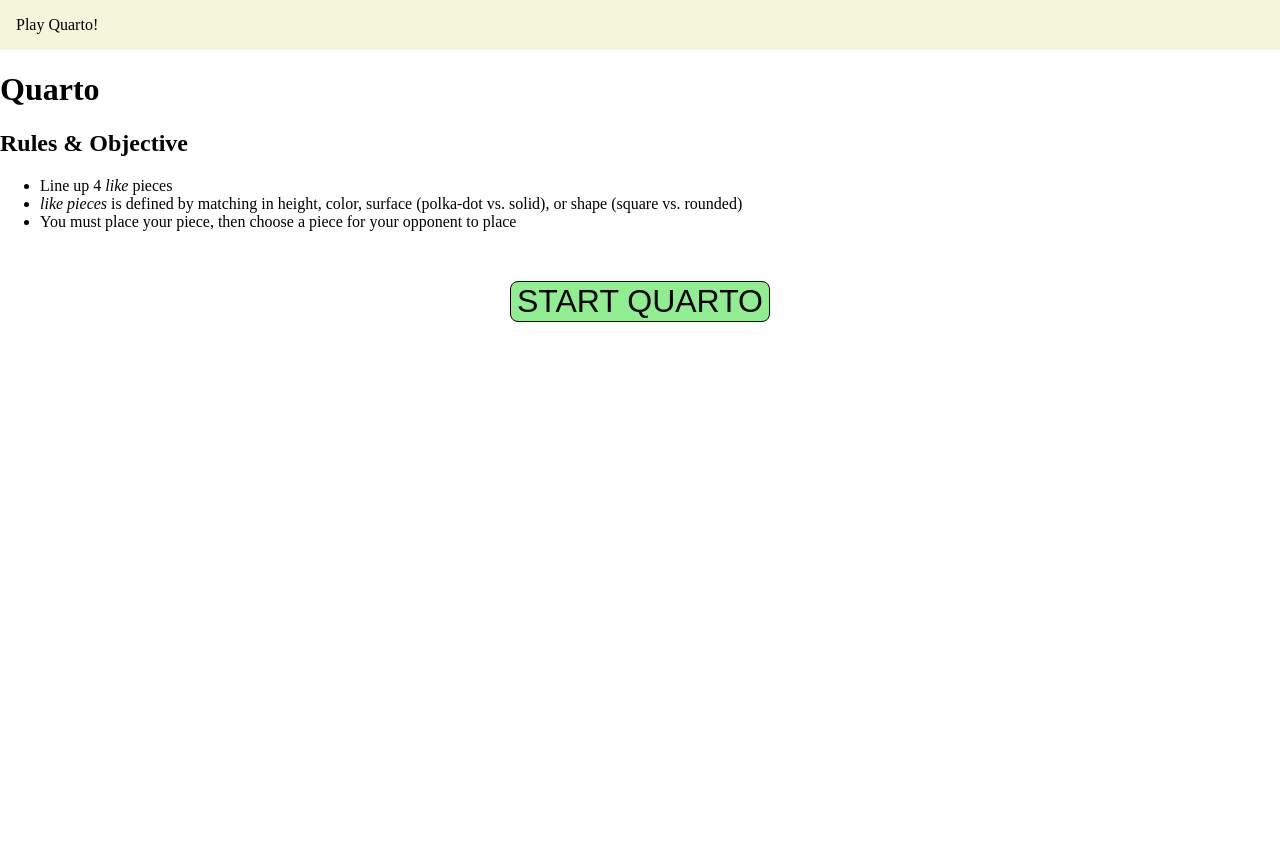
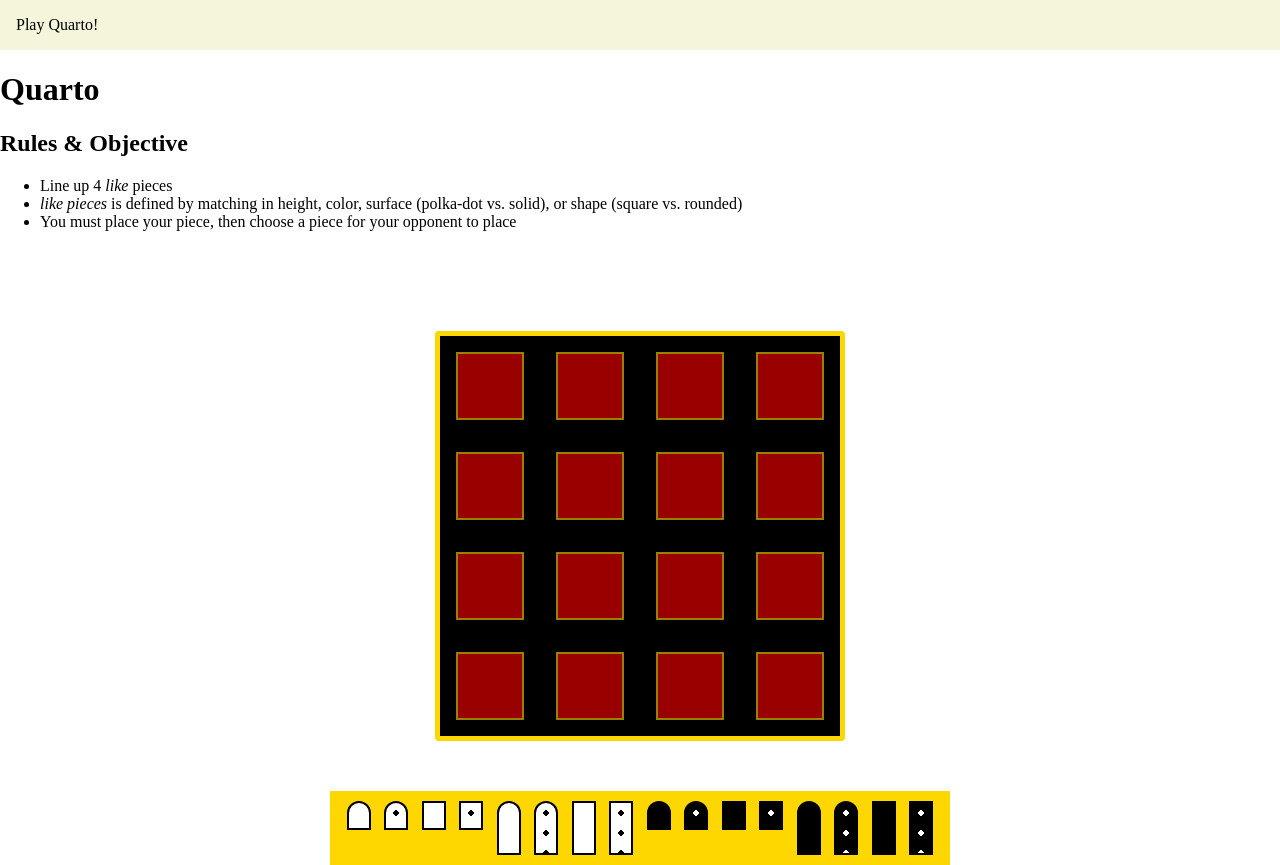
Before and after one commit to jmerz826/Quarto, a React (Vite) app: page / in a window 1280 px wide. Shown: the top 865 px of the page. Before the commit the page ends 800 px from the top, so only its background shows below. Built offline with nearby package versions, Linux system fonts and the light colour scheme.

Commit message:
can drop pieces

```diff
--- a/src/components/Home.tsx
+++ b/src/components/Home.tsx
@@ -17,7 +17,7 @@ const StyledStartButton = styled.button`
 `;
 
 const Home = () => {
-  const [gameStarted, setGameStarted] = useState(false);
+  const [gameStarted, setGameStarted] = useState(true);
   return (
     <main>
       <h1>Quarto</h1>
@@ -39,7 +39,7 @@ const Home = () => {
       {gameStarted ? (
         <Board />
       ) : (
-        <StyledStartButton onClick={() => setGameStarted(true)}>
+        <StyledStartButton onClick={() => setGameStarted(!gameStarted)}>
           start quarto
         </StyledStartButton>
       )}
--- a/src/components/game/Board.tsx
+++ b/src/components/game/Board.tsx
@@ -1,9 +1,9 @@
 import styled from "styled-components";
 import { Row } from "./Row";
-import { useState } from "react";
+import { useState, createContext, useEffect, ReactNode, useMemo } from "react";
 import { PiecesTray } from "./PiecesTray";
 import { IPiece } from "./Piece";
-import { generateIterations } from "./pieceMap";
+import { generateInitialPieces } from "./pieceMap";
 
 const StyledBoard = styled.div`
   height: 400px;
@@ -15,22 +15,52 @@ const StyledBoard = styled.div`
   border-radius: 4px;
 `;
 
-const Board = () => {
+export interface IAvailablePieces {
+  availablePieces: IPiece[];
+  setAvailablePieces: React.Dispatch<React.SetStateAction<IPiece[]>>;
+}
+
+interface IContextProviderProps {
+  children?: ReactNode;
+}
+
+const AvailablePiecesContext = createContext<IAvailablePieces | undefined>(
+  undefined
+);
+
+const AvailablePiecesContextProvider = (props: IContextProviderProps) => {
+  const { children } = props;
   const [availablePieces, setAvailablePieces] = useState<IPiece[]>(
-    generateIterations()
+    generateInitialPieces()
+  );
+
+  const memoizedValue = useMemo(
+    () => ({
+      availablePieces,
+      setAvailablePieces,
+    }),
+    [availablePieces]
   );
 
   return (
-    <>
+    <AvailablePiecesContext.Provider value={memoizedValue}>
+      {children}
+    </AvailablePiecesContext.Provider>
+  );
+};
+
+const Board = () => {
+  return (
+    <AvailablePiecesContextProvider>
       <StyledBoard>
         <Row />
         <Row />
         <Row />
         <Row />
       </StyledBoard>
-      <PiecesTray availablePieces={availablePieces} />
-    </>
+      <PiecesTray />
+    </AvailablePiecesContextProvider>
   );
 };
 
-export { Board };
+export { Board, AvailablePiecesContext };
--- a/src/components/game/Piece.tsx
+++ b/src/components/game/Piece.tsx
@@ -1,5 +1,8 @@
 import classNames from "classnames";
 import styled from "styled-components";
+import { useState, DragEventHandler, useContext } from "react";
+import { AvailablePiecesContext, IAvailablePieces } from "./Board";
+
 export interface IPiece {
   color: "light" | "dark";
   shape: "square" | "rounded";
@@ -14,9 +17,41 @@ const StyledPiece = styled.div`
 `;
 
 const Piece = ({ color, height, shape, pattern }: IPiece) => {
+  const [placed, setPlaced] = useState(false);
+  const { availablePieces, setAvailablePieces } = useContext(
+    AvailablePiecesContext
+  ) as IAvailablePieces;
+
+  const handleDragStart = (event: React.DragEvent<HTMLDivElement>) => {
+    const draggedElement = event.target as HTMLDivElement;
+    event.dataTransfer.setData(
+      "text/plain",
+      JSON.stringify(draggedElement.classList)
+    );
+  };
+
+  const handleDrag: DragEventHandler = (e) => {
+    setPlaced(true);
+    const currentPieceClasses = [...(e.target as HTMLElement).classList];
+    setAvailablePieces((availablePieces) =>
+      availablePieces.filter(
+        ({ color, height, pattern, shape }) =>
+          !(
+            currentPieceClasses.includes(color) &&
+            currentPieceClasses.includes(height) &&
+            currentPieceClasses.includes(pattern) &&
+            currentPieceClasses.includes(shape)
+          )
+      )
+    );
+  };
+
   return (
     <StyledPiece
       className={classNames(color, height, shape, pattern, "piece")}
+      onDragStart={handleDragStart}
+      onDragEnd={handleDrag}
+      draggable={!placed}
     />
   );
 };
--- a/src/components/game/PiecesTray.tsx
+++ b/src/components/game/PiecesTray.tsx
@@ -1,5 +1,7 @@
 import styled from "styled-components";
-import { IPiece, Piece } from "./Piece";
+import { Piece } from "./Piece";
+import { useContext } from "react";
+import { AvailablePiecesContext, IAvailablePieces } from "./Board";
 
 const StyledPiecesTray = styled.div`
   background-color: gold;
@@ -10,11 +12,11 @@ const StyledPiecesTray = styled.div`
   justify-content: space-around;
   padding: 10px;
 `;
-interface Props {
-  availablePieces: IPiece[];
-}
-const PiecesTray = (props: Props) => {
-  const { availablePieces } = props;
+
+const PiecesTray = () => {
+  const { availablePieces } = useContext(
+    AvailablePiecesContext
+  ) as IAvailablePieces;
   return (
     <StyledPiecesTray>
       {availablePieces.map(({ color, shape, pattern, height }) => {
--- a/src/components/game/Tile.tsx
+++ b/src/components/game/Tile.tsx
@@ -1,4 +1,7 @@
 import styled from "styled-components";
+import { useState, DragEventHandler, useContext } from "react";
+import { AvailablePiecesContext, IAvailablePieces } from "./Board";
+import { IPiece, Piece } from "./Piece";
 
 const StyledTile = styled.div`
   margin: 16px;
@@ -6,10 +9,80 @@ const StyledTile = styled.div`
   opacity: 0.6;
   width: 100px;
   border: 2px solid gold;
+  &.piece-hover {
+    background-color: white;
+  }
 `;
 
 const Tile = () => {
-  return <StyledTile />;
+  const { availablePieces, setAvailablePieces } = useContext(
+    AvailablePiecesContext
+  ) as IAvailablePieces;
+  const [isOccupied, setIsOccupied] = useState(false);
+  const [pieceHover, setPieceHover] = useState(false);
+  const [occupiedPieceClasses, setOccupiedPieceClasses] = useState<
+    undefined | string[]
+  >(undefined);
+
+  const handleDragOver: DragEventHandler = (e) => e.preventDefault();
+
+  const handleDragEnter: DragEventHandler = (e) => {
+    e.preventDefault();
+    setPieceHover(true);
+  };
+  const handleDragLeave: DragEventHandler = () => {
+    setPieceHover(false);
+  };
+
+  const handleDrop: DragEventHandler = (e) => {
+    e.preventDefault();
+    const droppedElementClasses: string[] = Object.values(
+      JSON.parse(e.dataTransfer.getData("text/plain"))
+    );
+
+    console.log(droppedElementClasses);
+    if (!isOccupied) {
+      setIsOccupied(true);
+      setOccupiedPieceClasses(droppedElementClasses);
+    }
+  };
+
+  const getColor = () =>
+    occupiedPieceClasses?.some((className) => className === "light")
+      ? "light"
+      : "dark";
+  const getHeight = () =>
+    occupiedPieceClasses?.some((className) => className === "tall")
+      ? "tall"
+      : "short";
+  const getPattern = () =>
+    occupiedPieceClasses?.some((className) => className === "polka-dot")
+      ? "polka-dot"
+      : "solid";
+  const getShape = () =>
+    occupiedPieceClasses?.some((className) => className === "rounded")
+      ? "rounded"
+      : "square";
+
+  return (
+    <StyledTile
+      className={pieceHover ? "piece-hover" : ""}
+      onDragOver={handleDragOver}
+      onDragEnter={handleDragEnter}
+      onDragLeave={handleDragLeave}
+      onDrop={handleDrop}
+      data-occupied={isOccupied}
+    >
+      {occupiedPieceClasses && (
+        <Piece
+          color={getColor()}
+          height={getHeight()}
+          pattern={getPattern()}
+          shape={getShape()}
+        />
+      )}
+    </StyledTile>
+  );
 };
 
 export { Tile };
--- a/src/components/game/pieceMap.ts
+++ b/src/components/game/pieceMap.ts
@@ -10,7 +10,7 @@ const pieceMap: { [P in keyof IPiece]: IPiece[P][] } = {
 const keys = Object.keys(pieceMap);
 const values = Object.values(pieceMap);
 
-function generateIterations<T extends Record<keyof IPiece, string>>(
+function generateInitialPieces<T extends Record<keyof IPiece, string>>(
   index = 0,
   iteration: T = {} as T
 ): T[] {
@@ -24,10 +24,10 @@ function generateIterations<T extends Record<keyof IPiece, string>>(
 
   for (const value of currentValues) {
     const newIteration = { ...iteration, [key]: value };
-    iterations.push(...generateIterations(index + 1, newIteration));
+    iterations.push(...generateInitialPieces(index + 1, newIteration));
   }
 
   return iterations;
 }
 
-export { generateIterations };
+export { generateInitialPieces };
```
